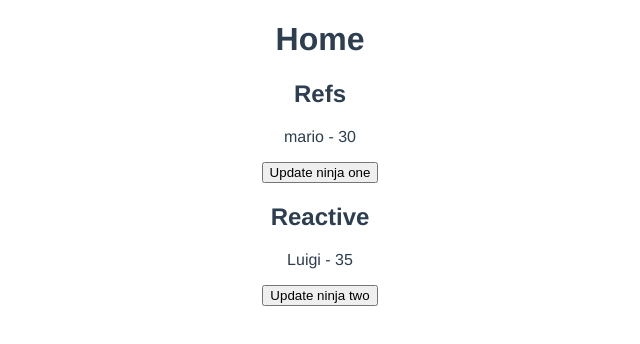
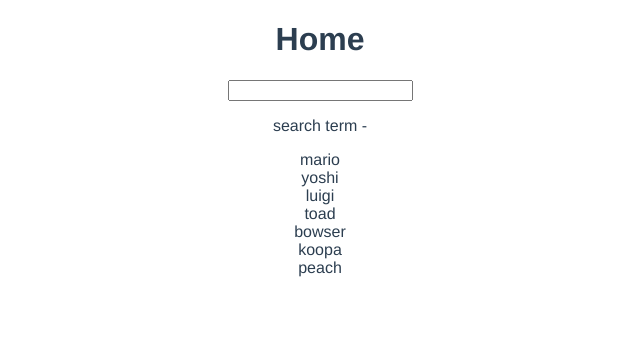
Before and after one commit to pikkukurkku/vue_blog, a Vue app: page / in a window 1280 px wide. Shown: the top 344 px of the page, without its empty margins (320-960 px from the left). Built offline with nearby package versions, Linux system fonts and the light colour scheme.

Commit message:
using computed values in a setup function

```diff
--- a/src/App.vue
+++ b/src/App.vue
@@ -1,33 +1,34 @@
 <template>
   <div class="home">
     <h1>Home</h1>
-    <h2>Refs</h2>
-    <p>{{ ninjaOne.name }} - {{ ninjaOne.age }}</p>
-    <button @click="updatedNinjaOne">Update ninja one</button>
-    <h2>Reactive</h2>
-    <p>{{ ninjaTwo.name }} - {{ ninjaTwo.age }}</p>
-    <button @click="updatedNinjaTwo">Update ninja two</button>
+    <input type="text" v-model="search" />
+    <p>search term - {{ search }}</p>
+    <div v-for="name in matchingNames" :key="name">{{ name }}</div>
   </div>
 </template>
 
 <script>
-import { ref, reactive } from "vue";
+import { computed, ref } from "vue";
 
 export default {
   name: "Home",
   setup() {
-    const ninjaOne = ref({ name: "mario", age: 30 });
-    const ninjaTwo = reactive({ name: 'Luigi', age: 35})
+    const search = ref("");
+    const names = ref([
+      "mario",
+      "yoshi",
+      "luigi",
+      "toad",
+      "bowser",
+      "koopa",
+      "peach",
+    ]);
 
-    const updatedNinjaOne = () => {
-      ninjaOne.value.age = 40;
-    }
+    const matchingNames = computed(() => {
+      return names.value.filter((name) => name.includes(search.value));
+    });
 
-    const updatedNinjaTwo = () => {
-      ninjaTwo.age = 45
-    }
-
-    return { ninjaOne, updatedNinjaOne, ninjaTwo, updatedNinjaTwo };
+    return { names, search, matchingNames };
   },
 };
 </script>
```
